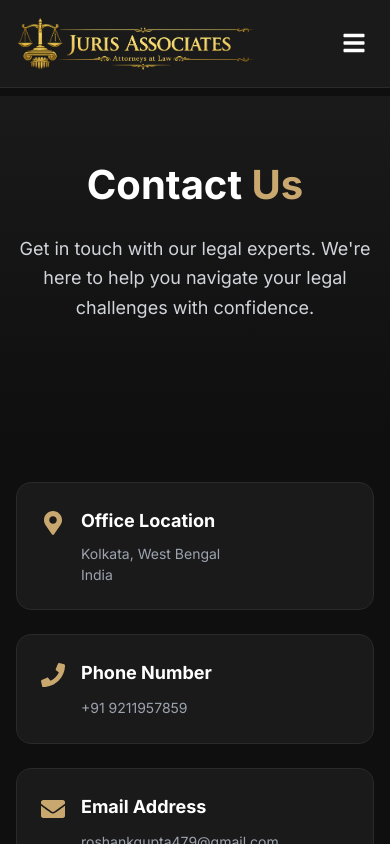
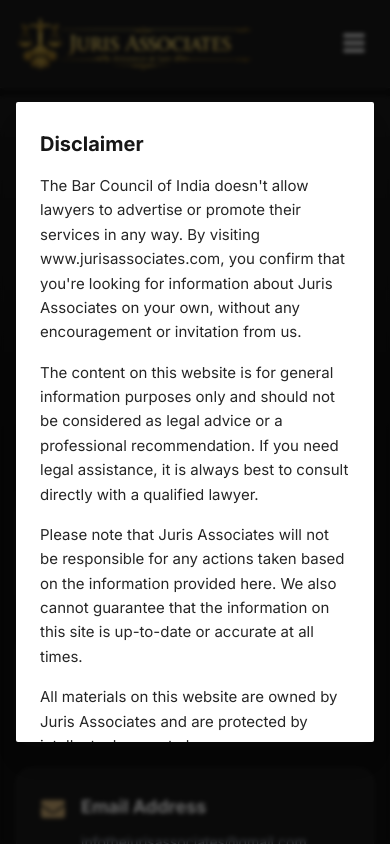
Before and after one commit to chanchaltut/lawfolio, a React (Vite) app: page /contact in a window 390 px wide. Shown: the top 844 px of the page. Built offline with nearby package versions, Linux system fonts and the light colour scheme.

Commit message:
All Changes Made

```diff
--- a/src/App.jsx
+++ b/src/App.jsx
@@ -3,6 +3,7 @@
 import Navbar from './components/Navbar'
 import Footer from './components/Footer'
 import ScrollToTop from './components/ScrollToTop'
+import DisclaimerModal from './components/DisclaimerModal'
 import Home from './pages/Home'
 import AboutUs from './pages/AboutUs'
 import Contact from './pages/Contact'
@@ -22,6 +23,7 @@
 function App() {
     return (
         <div className="App">
+            <DisclaimerModal />
             <ScrollToTop />
             <Navbar />
             <Routes>
--- /dev/null
+++ b/src/components/DisclaimerModal.jsx
@@ -0,0 +1,109 @@
+import React, { useEffect, useState } from 'react'
+import { SOCIAL_LINKS } from '../utils/constants'
+
+const STORAGE_KEY = 'juris-associates-disclaimer-accepted'
+
+/** Display host like in the reference (www.example.com) */
+function websiteDisplayHost() {
+    try {
+        const u = new URL(SOCIAL_LINKS.website)
+        const host = u.hostname
+        return host.startsWith('www.') ? host : `www.${host.replace(/^www\./, '')}`
+    } catch {
+        return 'www.jurisassociates.com'
+    }
+}
+
+export default function DisclaimerModal() {
+    const [visible, setVisible] = useState(false)
+    const [accepted, setAccepted] = useState(false)
+    const displayHost = websiteDisplayHost()
+
+    useEffect(() => {
+        try {
+            if (localStorage.getItem(STORAGE_KEY) === '1') return
+        } catch {
+            /* ignore */
+        }
+        setVisible(true)
+    }, [])
+
+    useEffect(() => {
+        if (!visible) return
+        const prev = document.body.style.overflow
+        document.body.style.overflow = 'hidden'
+        return () => {
+            document.body.style.overflow = prev
+        }
+    }, [visible])
+
+    const handleProceed = () => {
+        if (!accepted) return
+        try {
+            localStorage.setItem(STORAGE_KEY, '1')
+        } catch {
+            /* ignore */
+        }
+        setVisible(false)
+    }
+
+    if (!visible) return null
+
+    return (
+        <div
+            className="fixed inset-0 z-[200] flex items-center justify-center p-4 sm:p-6"
+            role="dialog"
+            aria-modal="true"
+            aria-labelledby="disclaimer-title"
+        >
+            <div
+                className="absolute inset-0 bg-black/60 backdrop-blur-[2px]"
+                aria-hidden="true"
+            />
+            <div className="relative w-full max-w-[min(100%,28rem)] max-h-[min(90vh,640px)] overflow-y-auto rounded-sm bg-white px-6 py-7 shadow-xl sm:px-8 sm:py-8">
+                <h2
+                    id="disclaimer-title"
+                    className="mb-4 text-left text-xl font-bold text-neutral-900"
+                >
+                    Disclaimer
+                </h2>
+                <div className="space-y-4 text-left text-[15px] leading-relaxed text-neutral-800 sm:text-base">
+                    <p>
+                        The Bar Council of India doesn&apos;t allow lawyers to advertise or promote their services in any way. By visiting{' '}
+                        {displayHost}, you confirm that you&apos;re looking for information about Juris Associates on your own, without any encouragement or invitation from us.
+                    </p>
+                    <p>
+                        The content on this website is for general information purposes only and should not be considered as legal advice or a professional recommendation. If you need legal assistance, it is always best to consult directly with a qualified lawyer.
+                    </p>
+                    <p>
+                        Please note that Juris Associates will not be responsible for any actions taken based on the information provided here. We also cannot guarantee that the information on this site is up-to-date or accurate at all times.
+                    </p>
+                    <p>
+                        All materials on this website are owned by Juris Associates and are protected by intellectual property laws.
+                    </p>
+                </div>
+
+                <label className="mt-6 flex cursor-pointer items-center gap-3 select-none">
+                    <input
+                        type="checkbox"
+                        checked={accepted}
+                        onChange={(e) => setAccepted(e.target.checked)}
+                        className="h-[18px] w-[18px] shrink-0 cursor-pointer rounded border-neutral-400 text-blue-600 focus:ring-2 focus:ring-blue-500 focus:ring-offset-2"
+                    />
+                    <span className="text-left text-[15px] text-neutral-900 sm:text-base">
+                        I accept the above.
+                    </span>
+                </label>
+
+                <button
+                    type="button"
+                    disabled={!accepted}
+                    onClick={handleProceed}
+                    className="mt-1 w-full rounded-sm bg-[#FFD700] py-3.5 text-center text-sm font-bold uppercase tracking-wide text-black transition-opacity disabled:cursor-not-allowed disabled:opacity-40 enabled:hover:opacity-90"
+                >
+                    Proceed to website
+                </button>
+            </div>
+        </div>
+    )
+}
--- a/src/components/Footer.jsx
+++ b/src/components/Footer.jsx
@@ -2,6 +2,7 @@
 import { Link } from 'react-router-dom';
 import jurisLogo from '../assets/jurisLogo.png';
 import { FaFacebookF, FaTwitter, FaLinkedinIn, FaInstagram, FaPhone, FaEnvelope, FaMapMarkerAlt, FaPaperPlane } from 'react-icons/fa';
+import { SOCIAL_LINKS } from '../utils/constants';
 
 const Footer = () => {
   const [email, setEmail] = useState('');
@@ -149,10 +150,10 @@
               <li className="flex items-center gap-3 group">
                 <FaEnvelope className="text-[#c9a870] text-lg flex-shrink-0 smooth-hover group-hover:scale-110" />
                 <a
-                  href="mailto:roshankgupta479@gmail.com"
+                  href={`mailto:${SOCIAL_LINKS.email}`}
                   className="footer-link text-gray-400 text-[14px] sm:text-[15px] break-all"
                 >
-                  roshankgupta479@gmail.com
+                  {SOCIAL_LINKS.email}
                 </a>
               </li>
             </ul>
--- a/src/components/LegalSupport.jsx
+++ b/src/components/LegalSupport.jsx
@@ -2,7 +2,6 @@
 
 const LegalSupport = () => {
   const stats = [
-    { number: '15+', label: 'Years of Experience' },
     { number: '2.5k+', label: 'Cases Successfully Resolved' },
     { number: '100+', label: 'Cyber Crime Cases Handled' },
     { number: '50+', label: 'Corporate Clients Served' }
@@ -49,14 +48,11 @@
               <div className="absolute bottom-8 right-12 w-12 h-12 border-2 border-[#b89860] rounded-full opacity-30 hidden md:block"></div>
 
               {/* Stats Grid */}
-              <div className="relative grid grid-cols-2 lg:grid-cols-4 gap-4 sm:gap-6 md:gap-8 lg:gap-12 px-6 sm:px-8 md:px-12 lg:px-16 py-8 sm:py-10 md:py-12 lg:py-14">
+              <div className="relative grid grid-cols-1 sm:grid-cols-3 gap-8 sm:gap-6 md:gap-8 lg:gap-12 px-6 sm:px-8 md:px-12 lg:px-16 py-8 sm:py-10 md:py-12 lg:py-14 sm:divide-x sm:divide-[#1a1a1a]/20">
                 {stats.map((stat, index) => (
                   <div
                     key={index}
-                    className={`text-center ${index < 2 ? 'border-b-2 lg:border-b-0 pb-4 lg:pb-0' : ''
-                      } ${index === 0 || index === 2 ? 'lg:border-r-2 pr-4 lg:pr-0' : ''
-                      } ${index === 1 ? 'lg:border-r-2 lg:pr-0' : ''
-                      } border-[#1a1a1a] border-opacity-20`}
+                    className="text-center px-2 sm:px-4"
                   >
                     <div className="text-[#1a1a1a] text-[36px] xs:text-[42px] sm:text-[48px] md:text-[52px] lg:text-[56px] xl:text-[60px] font-bold mb-1 sm:mb-2 leading-none">
                       {stat.number}
--- a/src/components/TeamSection.jsx
+++ b/src/components/TeamSection.jsx
@@ -1,5 +1,6 @@
 import React from 'react';
 import { FaArrowRight, FaCheckCircle } from 'react-icons/fa';
+import { SOCIAL_LINKS } from '../utils/constants';
 
 const TeamSection = () => {
   const teamMembers = [
@@ -10,7 +11,7 @@
       image: 'https://images.unsplash.com/photo-1560250097-0b93528c311a?w=800&q=80',
       expertise: 'Bank Account Defreezing, Lien Removal & Cyber Crime Defense',
       phone: '9211957859',
-      email: 'roshankgupta479@gmail.com',
+      email: SOCIAL_LINKS.email,
       featured: true
     },
     {
--- a/src/pages/AboutUs.jsx
+++ b/src/pages/AboutUs.jsx
@@ -1,11 +1,10 @@
 import React from 'react';
-import { FaGavel, FaUsers, FaAward, FaMapMarkerAlt } from 'react-icons/fa';
+import { FaGavel, FaUsers } from 'react-icons/fa';
 import { FaShieldHalved } from 'react-icons/fa6';
 import { FaCheckCircle } from 'react-icons/fa';
 
 const AboutUs = () => {
   const stats = [
-    { number: '15+', label: 'Years of Experience', icon: <FaAward className="text-3xl" /> },
     { number: '2.5k+', label: 'Cases Successfully Resolved', icon: <FaGavel className="text-3xl" /> },
     { number: '100+', label: 'Cyber Crime Cases Handled', icon: <FaShieldHalved className="text-3xl" /> },
     { number: '50+', label: 'Corporate Clients Served', icon: <FaUsers className="text-3xl" /> }
@@ -86,7 +85,7 @@
             <h2 className="text-white text-[28px] sm:text-[32px] md:text-[36px] font-bold mb-8 sm:mb-12 text-center">
               Our Track Record
             </h2>
-            <div className="grid grid-cols-2 lg:grid-cols-4 gap-6 sm:gap-8">
+            <div className="grid grid-cols-1 sm:grid-cols-3 gap-6 sm:gap-8 max-w-5xl mx-auto">
               {stats.map((stat, index) => (
                 <div
                   key={index}
--- a/src/pages/Contact.jsx
+++ b/src/pages/Contact.jsx
@@ -1,6 +1,7 @@
 import React, { useState } from 'react';
 import { FaPhone, FaEnvelope, FaMapMarkerAlt, FaWhatsapp, FaClock } from 'react-icons/fa';
 import { FaPaperPlane } from 'react-icons/fa6';
+import { SOCIAL_LINKS } from '../utils/constants';
 
 const Contact = () => {
   const [formData, setFormData] = useState({
@@ -56,8 +57,8 @@
     {
       icon: <FaEnvelope className="text-2xl" />,
       title: 'Email Address',
-      details: ['roshankgupta479@gmail.com'],
-      link: 'mailto:roshankgupta479@gmail.com'
+      details: [SOCIAL_LINKS.email],
+      link: `mailto:${SOCIAL_LINKS.email}`
     },
     {
       icon: <FaWhatsapp className="text-2xl" />,
@@ -199,7 +200,7 @@
                         onChange={handleChange}
                         required
                         className="w-full bg-[#0f0f0f] border border-[#2a2a2a] rounded-lg px-4 py-3 text-white focus:outline-none focus:border-[#c9a870] transition-colors"
-                        placeholder="your.email@example.com"
+                        placeholder="Enter your email"
                       />
                     </div>
                     <div>
--- a/src/pages/PrivacyPolicy.jsx
+++ b/src/pages/PrivacyPolicy.jsx
@@ -1,4 +1,5 @@
 import React from 'react';
+import { SOCIAL_LINKS } from '../utils/constants';
 
 const PrivacyPolicy = () => {
   return (
@@ -167,7 +168,7 @@
               <div className="bg-[#0f0f0f] rounded-lg p-6 space-y-2">
                 <p className="text-gray-300"><strong className="text-white">Juris Associates</strong></p>
                 <p className="text-gray-300">Kolkata, West Bengal, India</p>
-                <p className="text-gray-300">Email: <a href="mailto:roshankgupta479@gmail.com" className="text-[#c9a870] hover:underline">roshankgupta479@gmail.com</a></p>
+                <p className="text-gray-300">Email: <a href={`mailto:${SOCIAL_LINKS.email}`} className="text-[#c9a870] hover:underline">{SOCIAL_LINKS.email}</a></p>
                 <p className="text-gray-300">Phone: <a href="tel:9211957859" className="text-[#c9a870] hover:underline">+91 9211957859</a></p>
               </div>
             </div>
--- a/src/pages/Team.jsx
+++ b/src/pages/Team.jsx
@@ -1,6 +1,7 @@
 import React from 'react';
-import { FaLinkedinIn, FaEnvelope, FaPhone } from 'react-icons/fa';
+import { FaEnvelope, FaPhone } from 'react-icons/fa';
 import roshanProfile from '../assets/roshan_profile.jpeg';
+import { SOCIAL_LINKS } from '../utils/constants';
 
 const Team = () => {
   const teamMembers = [
@@ -18,10 +19,9 @@
         'Crypto & P2P Trading Disputes',
         'Online Financial Disputes'
       ],
-      email: 'roshankgupta479@gmail.com',
+      email: SOCIAL_LINKS.email,
       phone: '+91 9211957859',
-      experience: '15+ Years',
-      cases: '1000+ Cases Handled'
+      cases: 'PAN India Cases Handled'
     }
   ];
 
@@ -78,9 +78,6 @@
                           className="w-full h-full object-cover"
                         />
                       </div>
-                      <div className="absolute -bottom-4 -right-4 bg-[#c9a870] text-[#1a1a1a] px-4 py-2 rounded-lg font-bold text-sm">
-                        {member.experience}
-                      </div>
                     </div>
                   </div>
 
@@ -99,9 +96,6 @@
                       <div className="flex flex-wrap gap-4 mb-6">
                         <div className="bg-[#0f0f0f] px-4 py-2 rounded-lg">
                           <span className="text-[#c9a870] font-bold">{member.cases}</span>
-                        </div>
-                        <div className="bg-[#0f0f0f] px-4 py-2 rounded-lg">
-                          <span className="text-[#c9a870] font-bold">{member.experience}</span>
                         </div>
                       </div>
                     </div>
--- a/src/pages/TermsConditions.jsx
+++ b/src/pages/TermsConditions.jsx
@@ -1,4 +1,5 @@
 import React from 'react';
+import { SOCIAL_LINKS } from '../utils/constants';
 
 const TermsConditions = () => {
   return (
@@ -155,7 +156,7 @@
               <div className="bg-[#0f0f0f] rounded-lg p-6 space-y-2">
                 <p className="text-gray-300"><strong className="text-white">Juris Associates</strong></p>
                 <p className="text-gray-300">Kolkata, West Bengal, India</p>
-                <p className="text-gray-300">Email: <a href="mailto:roshankgupta479@gmail.com" className="text-[#c9a870] hover:underline">roshankgupta479@gmail.com</a></p>
+                <p className="text-gray-300">Email: <a href={`mailto:${SOCIAL_LINKS.email}`} className="text-[#c9a870] hover:underline">{SOCIAL_LINKS.email}</a></p>
                 <p className="text-gray-300">Phone: <a href="tel:9211957859" className="text-[#c9a870] hover:underline">+91 9211957859</a></p>
               </div>
             </div>
--- a/src/utils/constants.js
+++ b/src/utils/constants.js
@@ -19,7 +19,7 @@
 // Social links and contact
 export const SOCIAL_LINKS = {
     phone: '9211957859',
-    email: 'roshankgupta479@gmail.com',
+    email: 'infothejurisassociates@gmail.com',
     address: 'Kolkata, West Bengal',
     location: 'Kolkata, West Bengal, India',
     website: 'https://jurisassociates.com',
@@ -35,7 +35,7 @@
     designation: 'Cyber Crime & Corporate Legal Consultant',
     specialization: 'Bank Account Defreezing & Lien Removal Expert',
     phone: '9211957859',
-    email: 'roshankgupta479@gmail.com',
+    email: 'infothejurisassociates@gmail.com',
     location: 'Kolkata, West Bengal',
     image: 'https://images.unsplash.com/photo-1560250097-0b93528c311a?w=800&q=80',
     description: 'A practicing Cyber Crime and Digital Fraud Lawyer, specializing in bank account defreezing, lien removal, and cyber-related financial disputes.',
@@ -242,7 +242,6 @@
 
 // Statistics
 export const STATS = [
-    { number: '15+', label: 'Years of Experience' },
     { number: '2.5k+', label: 'Cases Successfully Resolved' },
     { number: '100+', label: 'Cyber Crime Cases Handled' },
     { number: '50+', label: 'Corporate Clients Served' }
```
